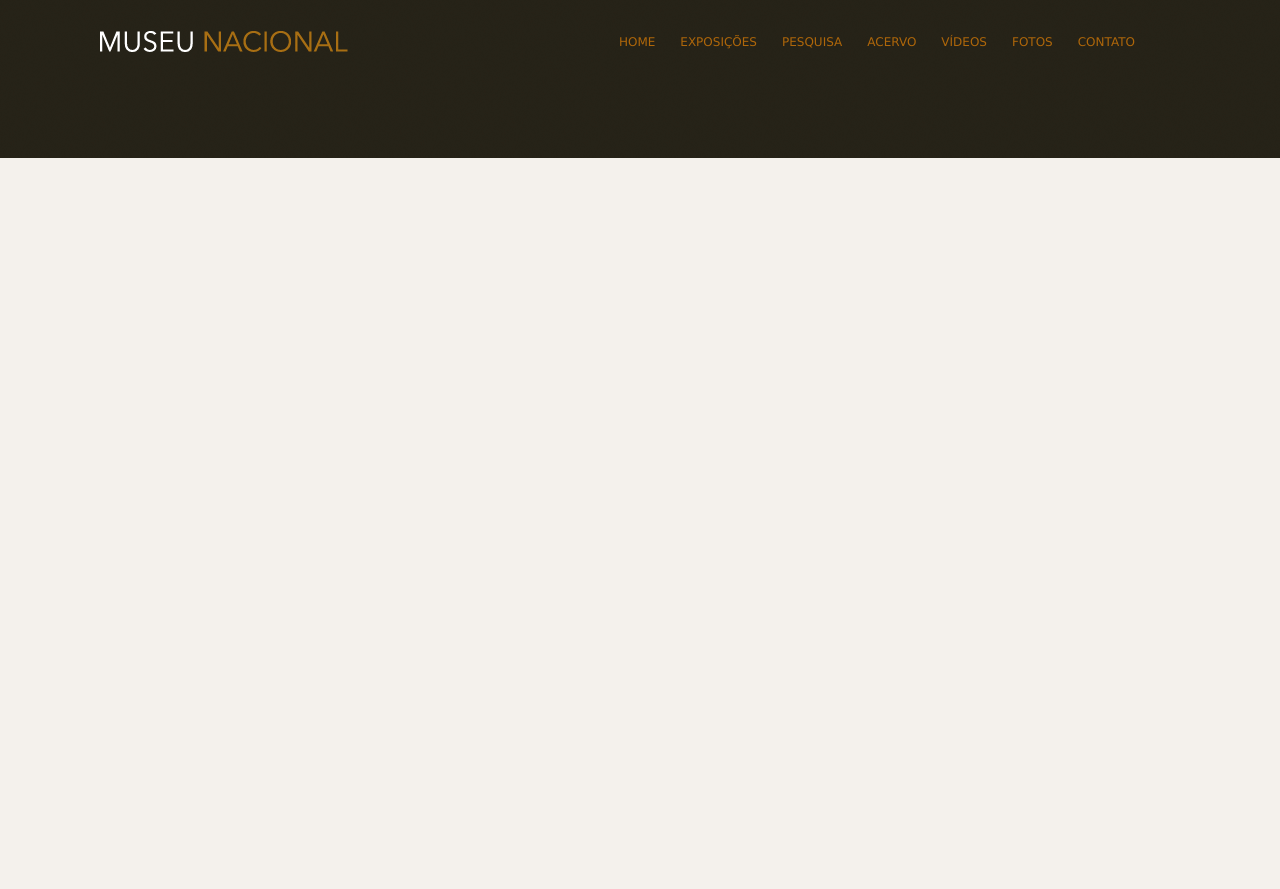
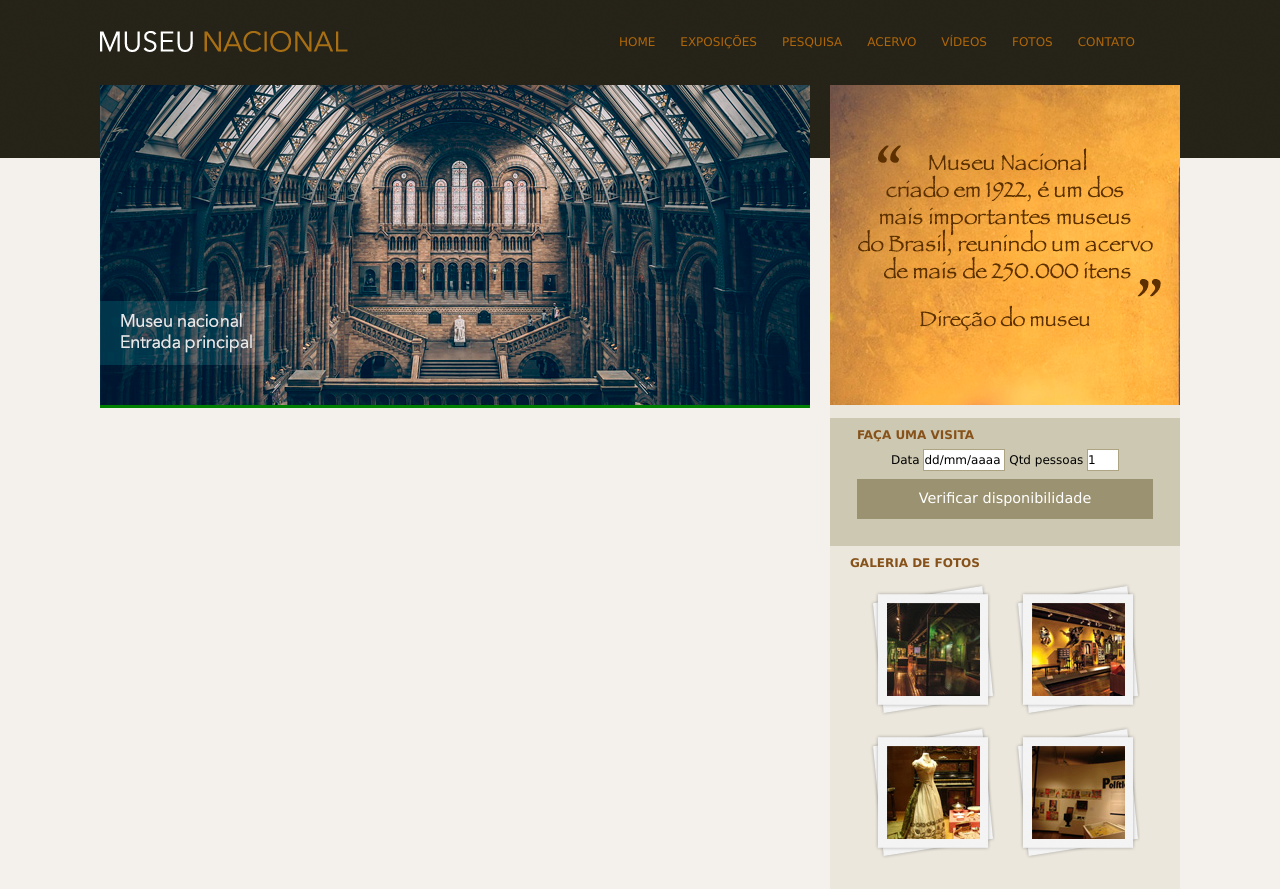
Before and after one commit to BrayanRF/national-museum, a plain HTML site: page index.html in a window 1280 px wide. Before the commit the page ends 800 px from the top, so only its background shows below. Drawn offline with Linux system fonts and the light colour scheme.

Commit message:
Create side bar and cover photo area

```diff
--- a/css/style.css
+++ b/css/style.css
@@ -64,3 +64,84 @@ nav ul li a:link {
 nav ul li a:hover {
     border-bottom: 1px solid #535858;
 }
+
+/* ---Principal--- */
+#conteudo {
+    width: 710px;
+    float: left;
+    background: green;
+}
+
+aside {
+    width: 350px;
+    float: right;
+    background: #ebe7dd;
+    padding-bottom: 30px;
+}
+
+section#visita {
+    background: #cdc8b1;
+    padding: 10px 27px 27px 27px;
+    margin-top: 10px;
+}
+
+section#galeria {
+    padding: 0 30px 0 20px;
+    margin-top: 10px;
+}
+
+section#galeria a {
+    display: block;
+    background: url(../images/fundo-foto.png) no-repeat;
+    float: left;
+    padding: 17px 15px 17px 15px;
+    margin: 10px 0 0 20px;
+}
+
+section#galeria img {
+    margin-left: 2px;
+    margin-top: 3px;
+}
+
+h4 {
+    color: #86521a;
+    text-transform: uppercase;
+    padding-bottom: 3px;
+    margin-bottom: 0;
+}
+
+/* Formulários */
+input {
+    height: 20px;
+    width: 80px;
+    background: #fff;
+    border: none;
+    font-size: 1em;
+}
+
+input.campo {
+    border: 1px solid #ada484;
+}
+
+input.botao {
+    background: #9b9271;
+    color: white;
+    width: 100%;
+    height: 40px;
+    font-size: 1.2em;
+}
+
+input.botao:hover {
+    cursor: pointer;
+}
+
+
+fieldset {
+    border: none;
+    text-align: center;
+
+}
+
+legend {
+    display: none;
+}
--- a/index.html
+++ b/index.html
@@ -36,6 +36,53 @@
                     </ul>
                 </nav>
             </header>
+
+            <div id="principal">
+                <div id="conteudo">
+                    <section id="capa">
+                        <img src="images/museu.png" alt="Museu">
+                    </section>
+                </div>
+
+                <aside>
+                    <section id="depoimento">
+                        <img src="images/depoimento.png" alt="Depoimento">
+                    </section>
+
+                    <section id="visita">
+                        <h4>Faça uma visita</h4>
+                        <form>
+                            <fieldset>
+                                <legend>Selecione uma data</legend>
+
+                                <label for="data">Data</label>
+                                <input class="campo" type="text" id="data" value="dd/mm/aaaa">
+
+                                <label for="qtd">Qtd pessoas</label>
+                                <input class="campo" type="text" id="qtd" value="1" style="width: 30px;">
+                            </fieldset>
+
+                            <input class="botao" type="submit" value="Verificar disponibilidade">
+                        </form>
+                    </section>
+
+                    <section id="galeria">
+                        <h4>Galeria de fotos</h4>
+                        <a href="#">
+                            <img src="images/imagem1.jpg" height="93px" width="93px">
+                        </a>
+                        <a href="#">
+                            <img src="images/imagem2.jpg" height="93px" width="93px">
+                        </a>
+                        <a href="#">
+                            <img src="images/imagem3.jpg" height="93px" width="93px">
+                        </a>
+                        <a href="#">
+                            <img src="images/imagem4.jpg" height="93px" width="93px">
+                        </a>
+                    </section>
+                </aside>
+            </div>
         </div>
     </body>
 </html>
```
